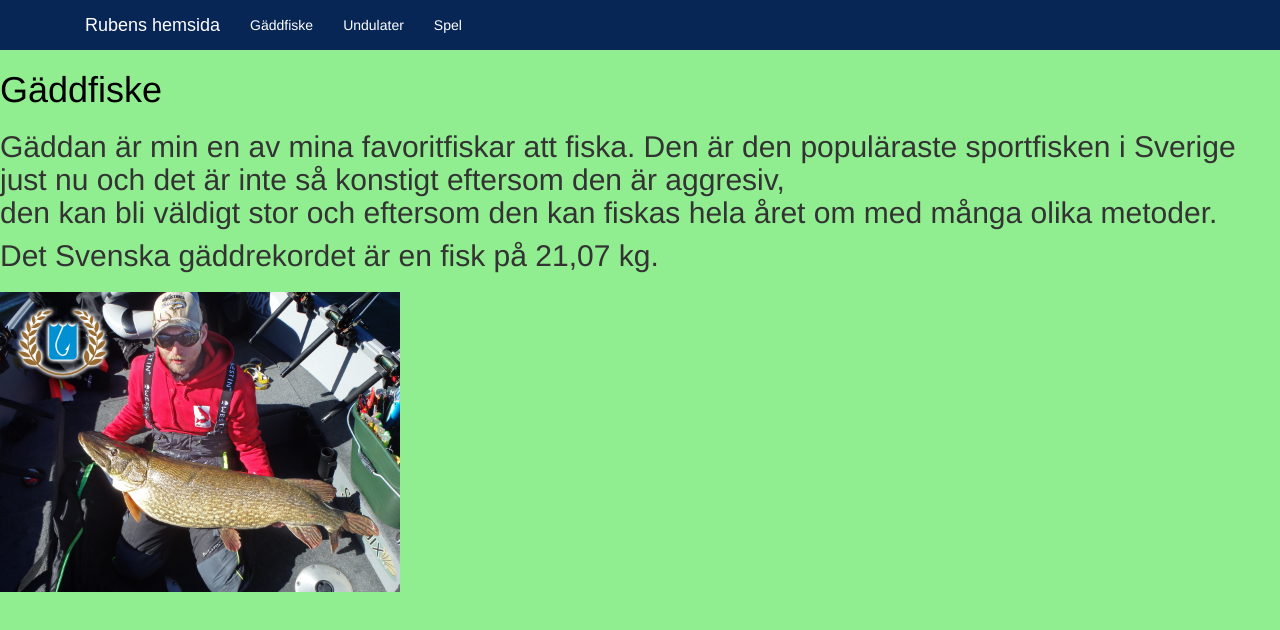
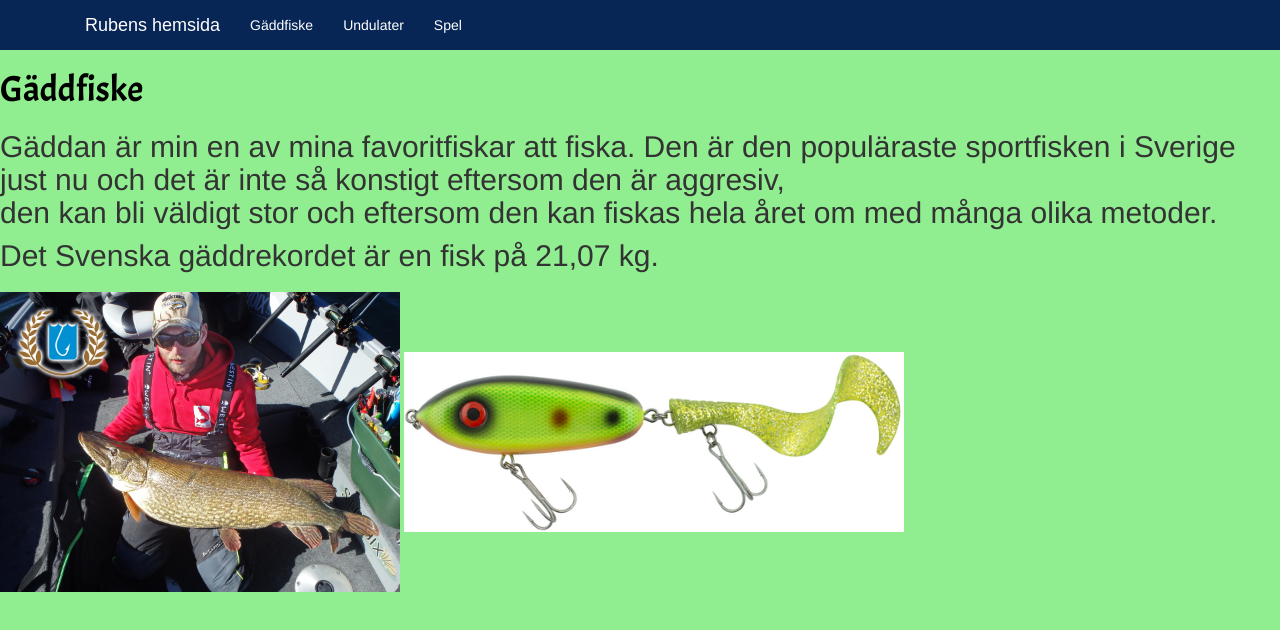
Before and after one commit to ThePikeFisher/ThePikeFisher.github.io, a plain HTML site: page menyval1.html in a window 1280 px wide. Drawn offline with Linux system fonts and the light colour scheme.

Commit message:
klar hemsida

```diff
--- a/css/style.css
+++ b/css/style.css
@@ -1,5 +1,7 @@
+
 h1{
 color:black;
+font-family: 'Acme', sans-serif;
 }
 body{background:lightgreen;
 }
@@ -27,3 +29,12 @@ body{background:lightgreen;
 #fjäll{
 	width:800px;
 }
+
+iframe{
+	float:left;
+}
+
+#mcmio{
+	width:500px;
+ text-align:center;
+}
--- a/menyval1.html
+++ b/menyval1.html
@@ -21,7 +21,7 @@
 
     <!-- Koppla in egen JavaScript-fil funktion.js OBS! Ha den som sista js-fil -->
     <script type="text/javascript" src="js/funktion.js"></script>
-
+    <link href="https://fonts.googleapis.com/css?family=Acme" rel="stylesheet">
 
     <!-- I title skriver du titeln som webbläsarfönstret ska ha när den här sidan besöks-->
     <title>Min titel</title>
@@ -50,7 +50,7 @@
     <main>
    <h1>Gäddfiske<h1>
     <h2>Gäddan är min en av mina favoritfiskar att fiska. Den är den populäraste sportfisken i Sverige just nu och det är inte så konstigt eftersom den är aggresiv, <p>den kan bli väldigt stor och eftersom den kan fiskas hela året om med många olika metoder.<p> Det Svenska gäddrekordet är en fisk på 21,07 kg.<h2></h2>
-    <img src="bilder/gda.jpg" id="gda">
-    </main>
+    <img src="bilder/gda.jpg" id="gda"> <img src="bilder/mcmio.jpg" id=mcmio
+
 </body>
 </html>
```
Also changed, not shown: index.html (+5 -3 lines), menyval2.html (+1 -1 lines), menyval3.html (+3 -3 lines), bilder/mcmio.jpg (added).
